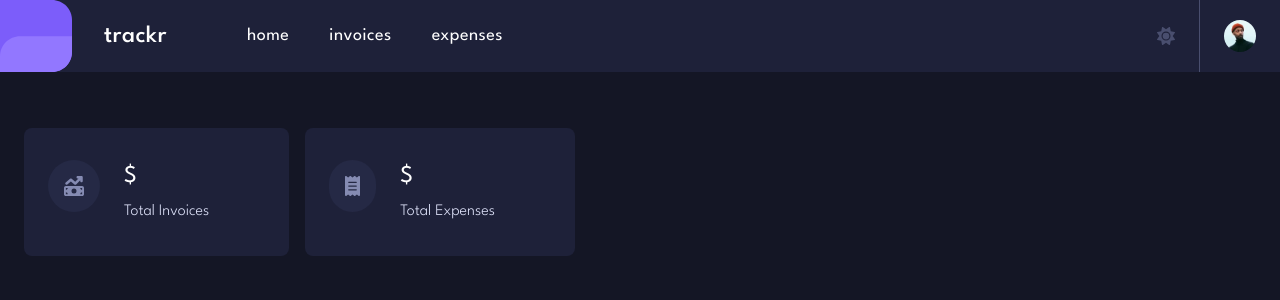
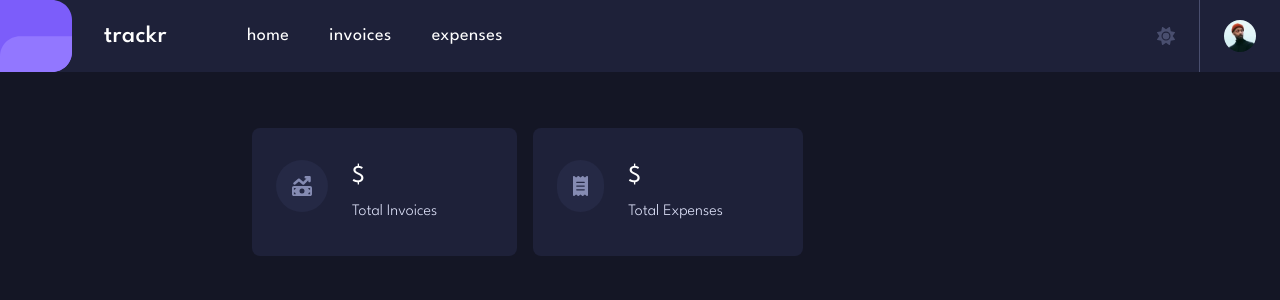
Before and after one commit to neshacascia/trackr, a Next.js app: page / in a window 1280 px wide. Shown: the top 300 px of the page. Built offline with nearby package versions, Linux system fonts and the light colour scheme.

Commit message:
added padding to larger devices

```diff
--- a/pages/index.js
+++ b/pages/index.js
@@ -22,7 +22,7 @@ export default function Home() {
       <main
         className={`${
           isDarkMode ? 'bg-darkPurple' : 'lightBg'
-        } w-screen h-screen flex px-6`}
+        } w-screen h-screen flex px-6 md:px-12 xl:px-[252px]`}
       >
         <section className="flex gap-4 pt-[72px] mt-8 md:mt-14">
           <DataStats title="Invoices" icon={faMoneyBillTrendUp} />
```
